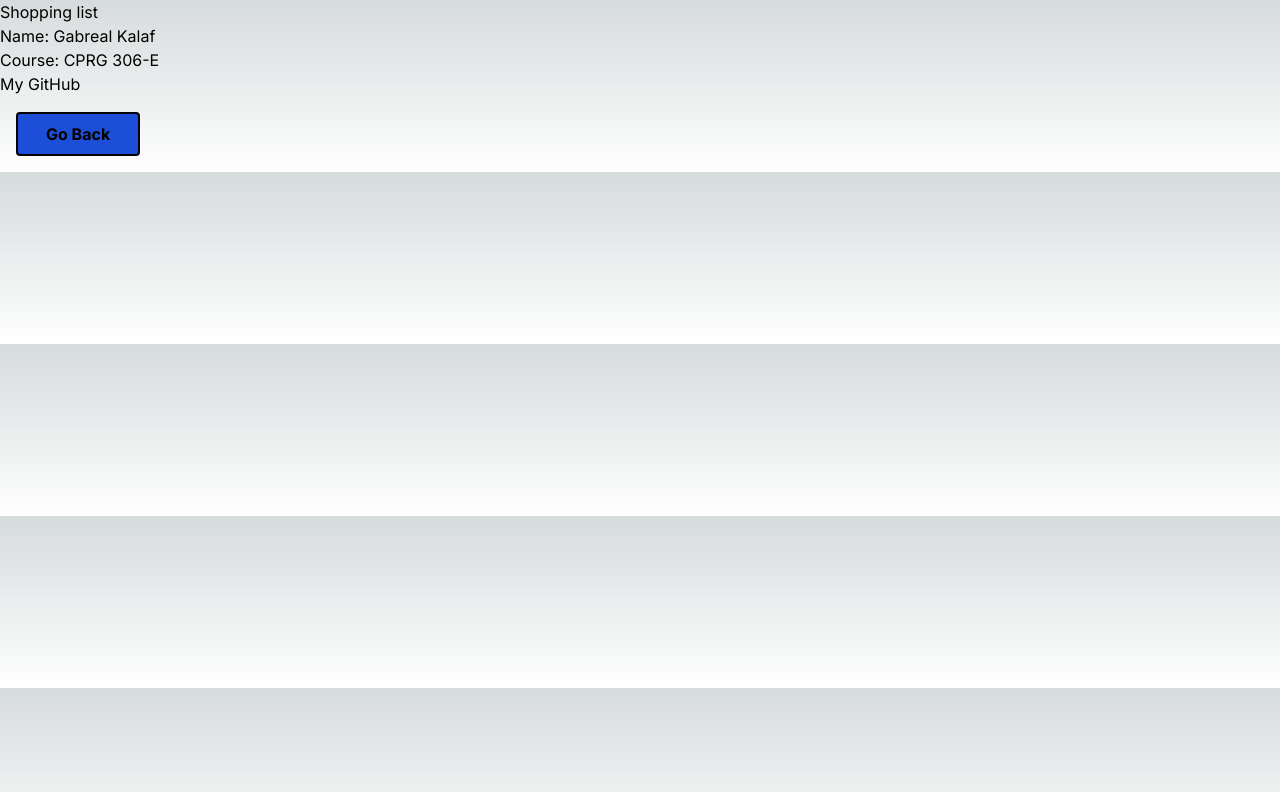
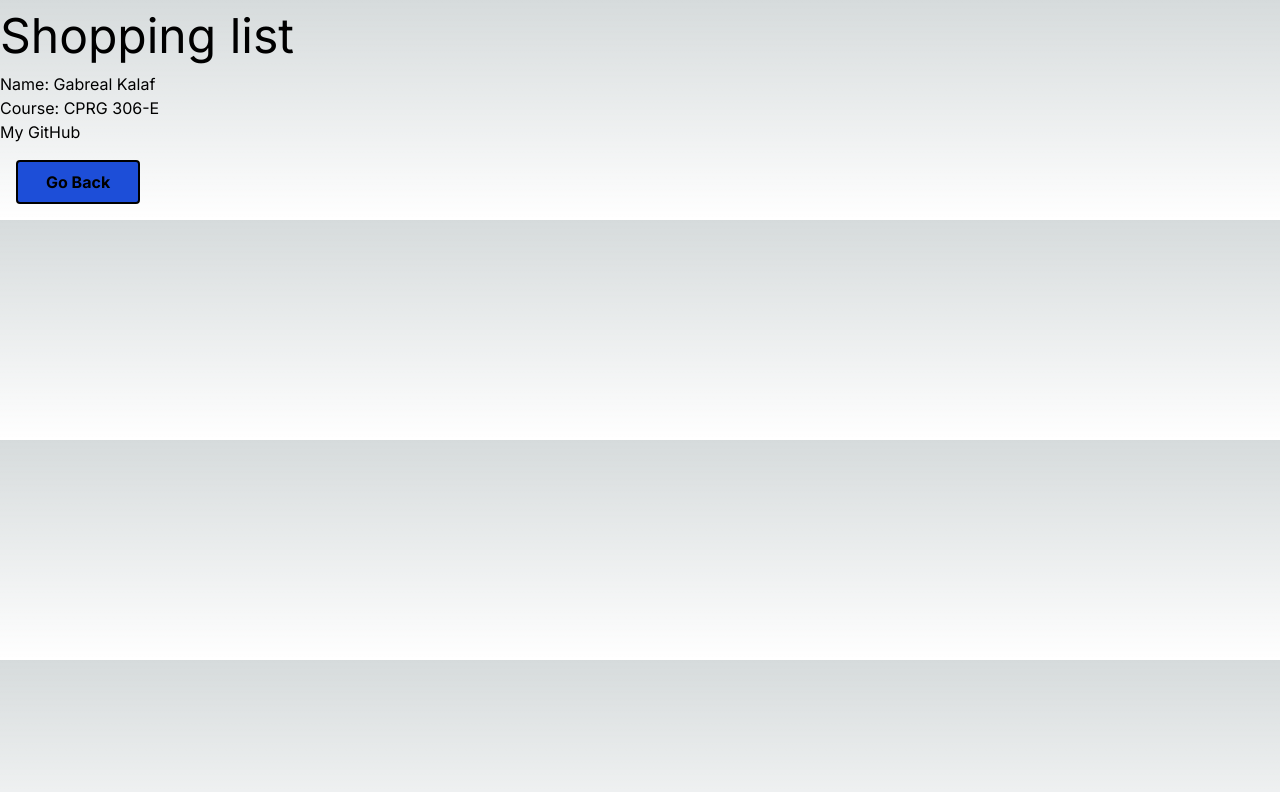
Before and after one commit to Gabrealk/cprg306-assignments, a Next.js app: page /week2 in a window 1280 px wide. Shown: the top 792 px of the page. Built offline with nearby package versions, Linux system fonts and the light colour scheme.

Commit message:
title changes in size

```diff
--- a/app/page.js
+++ b/app/page.js
@@ -5,7 +5,7 @@ export default function Home()
 {
   return (
     <main>
-      <h1>CPRG 306: Web dev 2 assignments</h1>
+      <font size = "10" ><h1>CPRG 306: Web dev 2 assignments</h1></font>
       <Geninfo />
 
       <div>
--- a/app/week2/page.js
+++ b/app/week2/page.js
@@ -4,7 +4,7 @@ import Geninfo from "../info-component";
 export default function Shoplist(){
     return(
         <main>
-            <h1>Shopping list</h1>
+            <font size = "10"><h1>Shopping list</h1></font>
             <Geninfo />
             <button className="font-bold
                 px-7 py-2
--- a/app/week3/page.js
+++ b/app/week3/page.js
@@ -4,7 +4,7 @@ import Item from "./item";
 export default function Mainshoppingpage(){
     return(
         <main>
-            <h1 className="font-bold ">SHOPPING LIST: </h1>
+            <font size = "10"><h1>SHOPPING LIST: </h1></font>
             <Item />
             <button className="font-bold
                 px-7 py-2
--- a/app/week4/page.js
+++ b/app/week4/page.js
@@ -1,3 +1,4 @@
+import Link from "next/link";
 
 
 
```
